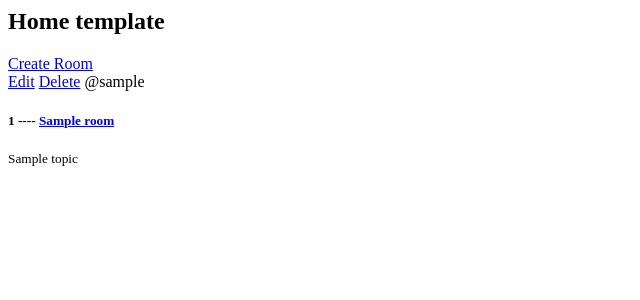
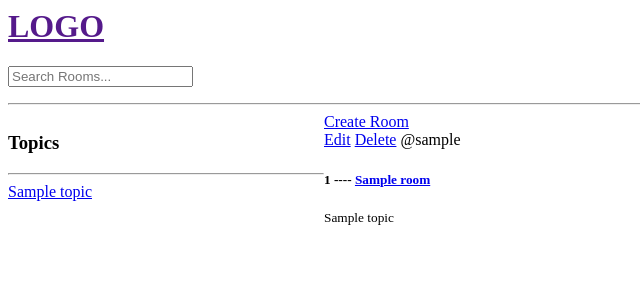
Before and after one commit to baltonCome/study, a Django app: page / in a window 1280 px wide. Shown: the top 300 px of the page, without its empty margins (0-640 px from the left). Run offline with Django 4.2, Linux system fonts and the light colour scheme; tables that the repository leaves empty hold one stand-in row (values such as "Sample post").

Commit message:
Search funtionality

```diff
--- a/base/templates/base/home.html
+++ b/base/templates/base/home.html
@@ -1,7 +1,29 @@
 {% extends 'main.html' %}
 
 {% block content %}
-<h2>Home template</h2>
+
+<style>
+    .home-container {
+        display: grid;
+        grid-template-columns: 1fr 3fr;
+    }
+</style>
+
+<div class="home-container">
+    <div>
+        <h3>Topics</h3>
+        <hr>
+
+        <div>
+            <a href="{% url 'home' %}"></a>
+        </div>
+
+        {% for topic in topics %}
+            <div>
+                <a href="{% url 'home' %}?q={{topic.name}}">{{ topic.name }}</a>
+            </div>
+        {% endfor %}
+    </div>
 
     <div>
         <a href="{% url 'create-room' %}">Create Room</a>
@@ -18,5 +40,6 @@
             {% endfor %}
         </div>
     </div>
+</div>
 
 {% endblock content %}
--- a/base/views.py
+++ b/base/views.py
@@ -1,13 +1,20 @@
 from multiprocessing import context
 from django.shortcuts import render, redirect
-from .models import Room
+from .models import Room, Topic
 from .forms import RoomForm
+from django.db.models import Q
 
 
 # Create your views here.
 def home(request):
-    rooms = Room.objects.all()
-    context = { 'rooms' : rooms }
+    q = request.GET.get('q') if request.GET.get('q') != None else ''
+    rooms = Room.objects.filter(
+        Q(topic__name__icontains = q) |
+        Q(name__icontains=q) |
+        Q(description__icontains=q)
+    )
+    topics = Topic.objects.all()
+    context = { 'rooms' : rooms , 'topics' : topics}
     return render(request, 'base/home.html', context)
 
 def room(request, key):
--- a/templates/navbar.html
+++ b/templates/navbar.html
@@ -0,0 +1,9 @@
+<a href="">
+    <h1>LOGO</h1>
+</a>
+
+<form action="{% url 'home' %}" method="get">
+    <input type="text" name="q" placeholder="Search Rooms...">
+</form>
+
+<hr>
```
Lines whose indentation alone changed are shown as unchanged.
